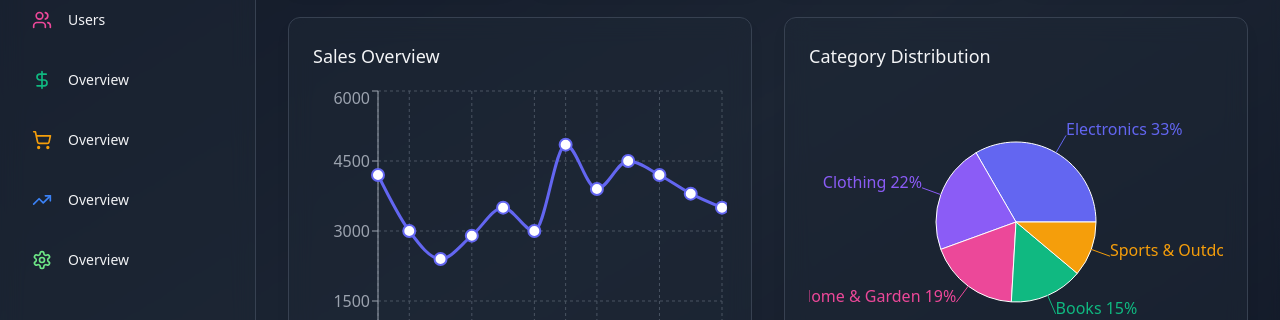
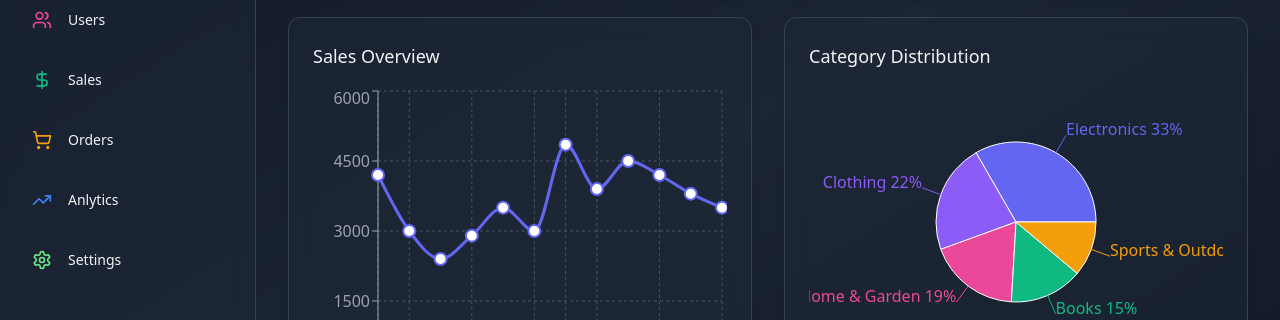
Before and after one commit to rody-huancas/admin-dashboard-react, a React (Vite) app: page / in a window 1280 px wide. Shown: the part 214-534 px from the top of the page. Built offline with nearby package versions, Linux system fonts and the light colour scheme.

Commit message:
Update: data for menu

```diff
--- a/src/components/Sidebar.tsx
+++ b/src/components/Sidebar.tsx
@@ -8,10 +8,10 @@ const SIDEBAR_ITEMS = [
   { name: "Overview", icon: BarChart2   , color: "#6366F1", href: "/" },
   { name: "Products", icon: ShoppingBag , color: "#8B5CF6", href: "/products" },
   { name: "Users"   , icon: Users       , color: "#EC4899", href: "/users" },
-  { name: "Overview", icon: DollarSign  , color: "#10B981", href: "/sales" },
-  { name: "Overview", icon: ShoppingCart, color: "#F59E0B", href: "/orders" },
-  { name: "Overview", icon: TrendingUp  , color: "#3B82F6", href: "/analytics" },
-  { name: "Overview", icon: Settings    , color: "#6EE787", href: "/settings" },
+  { name: "Sales"   , icon: DollarSign  , color: "#10B981", href: "/sales" },
+  { name: "Orders"  , icon: ShoppingCart, color: "#F59E0B", href: "/orders" },
+  { name: "Anlytics", icon: TrendingUp  , color: "#3B82F6", href: "/analytics" },
+  { name: "Settings", icon: Settings    , color: "#6EE787", href: "/settings" },
 ];
 
 export const Sidebar = () => {
```
